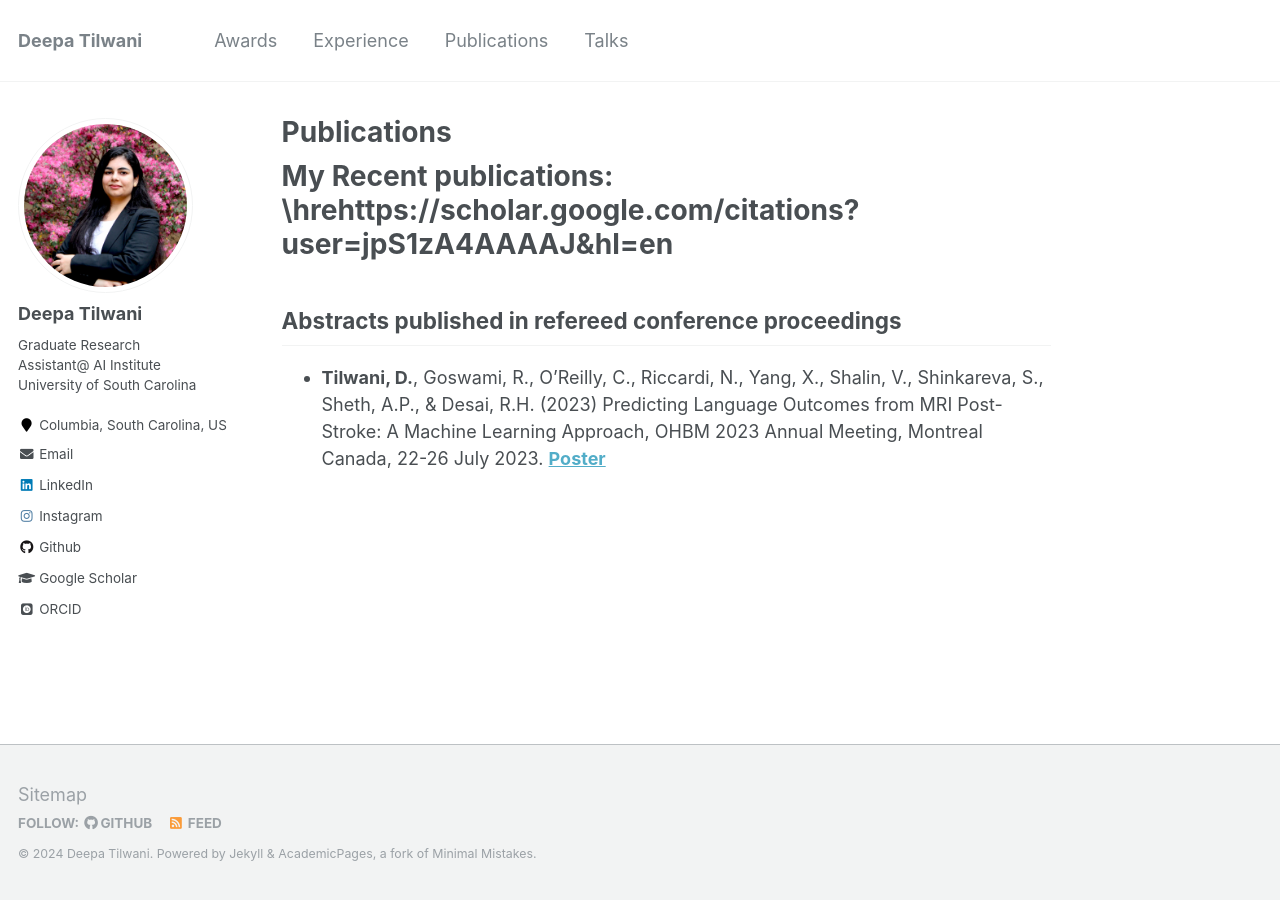
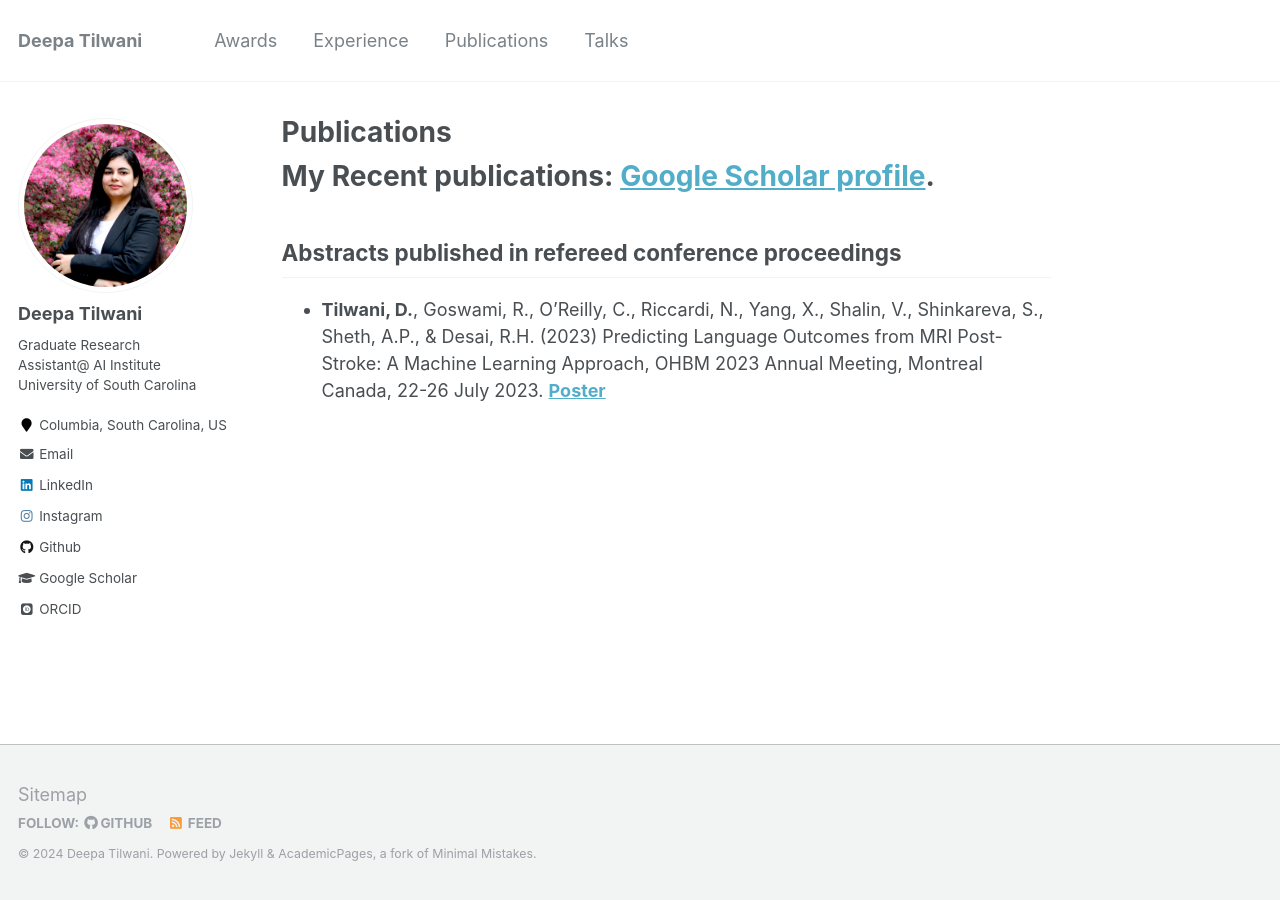
Before and after one commit to Deepa-Tilwani/deepa-tilwani.github.io, a Jekyll site: the page built from _pages/publications.md, in a window 1280 px wide. Built offline with Jekyll 4.4.1, drawn with Linux system fonts in a browser that asks for light colours; some web fonts are replaced.

Commit message:
Update publications.md

```diff
--- a/_pages/publications.md
+++ b/_pages/publications.md
@@ -3,7 +3,7 @@ title: "Publications"
 permalink: /publications/
 author_profile: true
 ---
-# My Recent publications: \hrehttps://scholar.google.com/citations?user=jpS1zA4AAAAJ&hl=en
+# My Recent publications: <a href="https://scholar.google.com/citations?user=jpS1zA4AAAAJ&hl=en" target="_blank">Google Scholar profile</a>.
 
 
 ## Abstracts published in refereed conference proceedings
```
